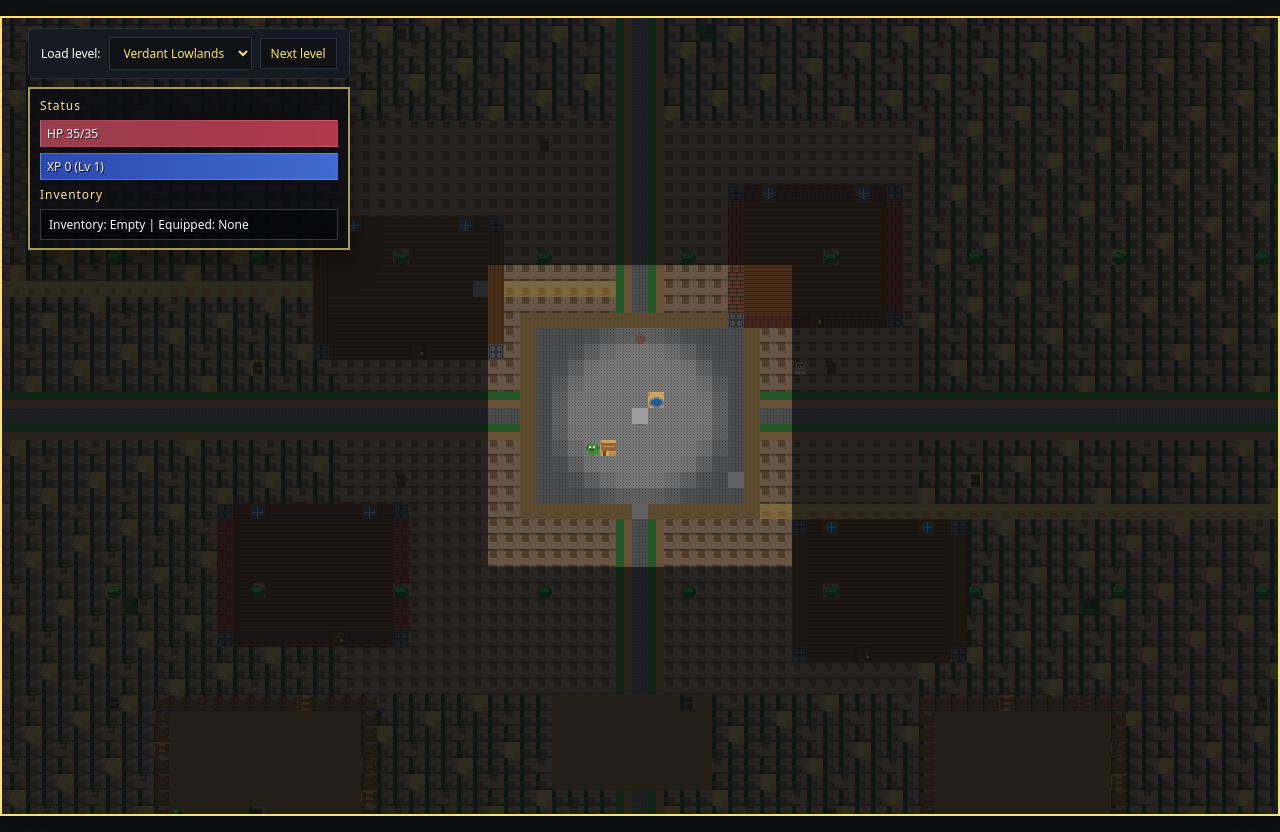
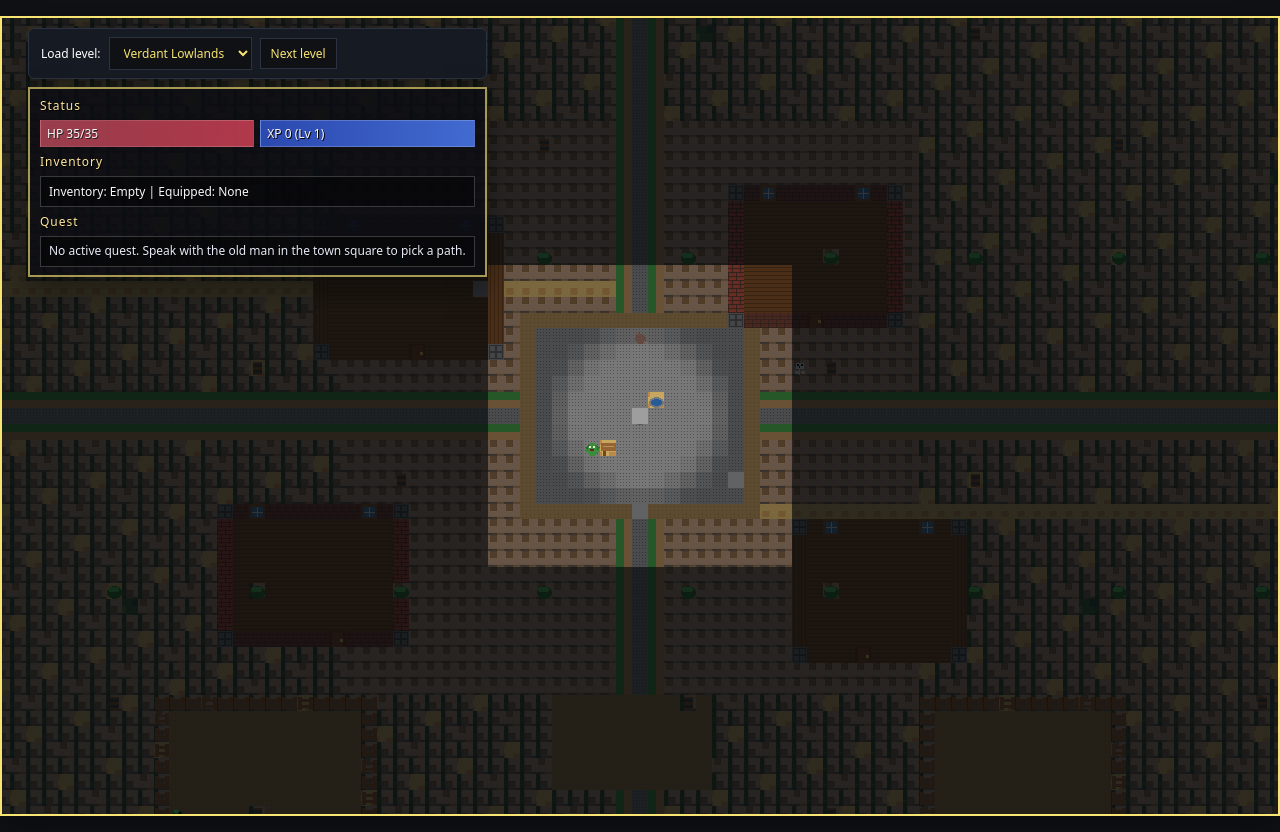
Before and after one commit to rhicksrad/rpg, a website built with Vite: page index.html in a window 1280 px wide. Built offline with nearby package versions, Linux system fonts and the light colour scheme; animation ran at ten frames a second.

Commit message:
Add quest log and conversational quest giver

```diff
--- a/src/gameState.ts
+++ b/src/gameState.ts
@@ -1,11 +1,14 @@
+import { QuestLog } from './quests';
+
 export type GameMode = 'title' | 'playing' | 'paused' | 'dialogue' | 'inventory' | 'gameover';
 
 export type GameState = {
   mode: GameMode;
+  questLog: QuestLog;
 };
 
-export function createGameState(): GameState {
-  return { mode: 'playing' };
+export function createGameState(questLog: QuestLog): GameState {
+  return { mode: 'playing', questLog };
 }
 
 export function togglePause(state: GameState): void {
--- a/src/hud.ts
+++ b/src/hud.ts
@@ -1,10 +1,12 @@
 import { HeroState } from './hero';
 import { ITEM_DEFINITIONS } from './inventory';
+import { QuestLog } from './quests';
 
 export type HudElements = {
   container: HTMLElement;
   bars: { hp: HTMLElement; xp: HTMLElement };
   inventory: HTMLElement;
+  quest: HTMLElement;
 };
 
 export function createHud(): HudElements {
@@ -36,20 +38,30 @@ export function createHud(): HudElements {
   const inventory = document.createElement('div');
   inventory.className = 'hud-inventory';
 
+  const questHeader = document.createElement('div');
+  questHeader.className = 'hud-section-title';
+  questHeader.textContent = 'Quest';
+
+  const quest = document.createElement('div');
+  quest.className = 'hud-quest';
+
   panel.appendChild(statusHeader);
   panel.appendChild(barWrapper);
   panel.appendChild(inventoryHeader);
   panel.appendChild(inventory);
+  panel.appendChild(questHeader);
+  panel.appendChild(quest);
   container.appendChild(panel);
 
   return {
     container,
     bars: { hp: hpBar, xp: xpBar },
-    inventory
+    inventory,
+    quest
   };
 }
 
-export function updateHud(hud: HudElements, hero: HeroState): void {
+export function updateHud(hud: HudElements, hero: HeroState, questLog?: QuestLog): void {
   const health = hero.entity.components.health;
   const hpPercent = health ? Math.max(0, (health.current / health.max) * 100) : 0;
   hud.bars.hp.textContent = `HP ${health?.current ?? 0}/${health?.max ?? 0}`;
@@ -67,4 +79,9 @@ export function updateHud(hud: HudElements, hero: HeroState): void {
     .join(' | ');
 
   hud.inventory.textContent = `Inventory: ${inventoryItems || 'Empty'} | Equipped: ${equipped || 'None'}`;
+
+  const activeQuest = questLog?.active;
+  hud.quest.textContent = activeQuest
+    ? `Active quest: ${activeQuest.title} — ${activeQuest.summary} (Head toward ${activeQuest.location}. Reward: ${activeQuest.rewardHint})`
+    : 'No active quest. Speak with the old man in the town square to pick a path.';
 }
--- a/src/main.ts
+++ b/src/main.ts
@@ -13,7 +13,7 @@ import { createItemEntity, ItemSpawn, pickupNearbyItems } from './items';
 import { createHud, updateHud } from './hud';
 import { queueHeroAttack, updateCombat } from './combat';
 import { createGameState, toggleInventory, togglePause } from './gameState';
-import { QUESTS, createQuestOverlay } from './quests';
+import { QUESTS, createQuestLog, createQuestOverlay } from './quests';
 import { applyDamage } from './stats';
 import { getTileMetadata } from './tiles';
 
@@ -22,10 +22,13 @@ const controls: ControlState = setupControls();
 
 async function start() {
     const assets: Assets = await loadAssets();
-    const gameState = createGameState();
+    const questLog = createQuestLog(QUESTS);
+    const gameState = createGameState(questLog);
     const hud = createHud();
-    const questOverlay = createQuestOverlay(QUESTS, () => {
-      gameState.mode = 'playing';
+    const questOverlay = createQuestOverlay(questLog, {
+      onClose: () => {
+        gameState.mode = 'playing';
+      }
     });
     let currentLevel: LevelData = LEVELS_BY_ID[DEFAULT_LEVEL_ID];
     let layers = resolveLevelLayers(currentLevel);
@@ -119,7 +122,7 @@ async function start() {
       }
 
       if (gameState.mode !== 'playing' && gameState.mode !== 'inventory') {
-        updateHud(hud, hero);
+        updateHud(hud, hero, gameState.questLog);
         return;
       }
 
@@ -143,7 +146,7 @@ async function start() {
       itemEntities = remainingItems;
 
       updateCamera(camera, hero, map);
-      updateHud(hud, hero);
+      updateHud(hud, hero, gameState.questLog);
     }
 
   function applyLevelHazards(deltaMs: number) {
--- a/src/quests.ts
+++ b/src/quests.ts
@@ -5,6 +5,41 @@ export type Quest = {
   location: string;
   rewardHint: string;
 };
+
+export type QuestLog = {
+  available: Quest[];
+  active: Quest | null;
+  completed: Quest[];
+};
+
+export function createQuestLog(quests: Quest[]): QuestLog {
+  return {
+    available: [...quests],
+    active: null,
+    completed: []
+  };
+}
+
+export function acceptQuest(log: QuestLog, questId: string): Quest | null {
+  const quest = log.available.find((q) => q.id === questId) ?? log.completed.find((q) => q.id === questId);
+  if (!quest) return log.active?.id === questId ? log.active : null;
+
+  if (log.active && log.active.id !== questId && !log.completed.find((completedQuest) => completedQuest.id === log.active?.id)) {
+    log.available = [log.active, ...log.available.filter((q) => q.id !== log.active?.id)];
+  }
+
+  log.available = log.available.filter((q) => q.id !== questId);
+  log.active = quest;
+  return quest;
+}
+
+export function completeActiveQuest(log: QuestLog): Quest | null {
+  if (!log.active) return null;
+  const finished = log.active;
+  log.completed = [...log.completed, finished];
+  log.active = null;
+  return finished;
+}
 
 export type QuestDetail = {
   areaName: string;
@@ -196,7 +231,10 @@ export const QUEST_DETAILS: Record<string, QuestDetail> = {
   }
 };
 
-export function createQuestOverlay(quests: Quest[], onClose?: () => void) {
+export function createQuestOverlay(
+  questLog: QuestLog,
+  options?: { onAccept?: (quest: Quest) => void; onClose?: () => void }
+) {
   const container = document.createElement('div');
   container.className = 'quest-overlay hidden';
 
@@ -205,148 +243,150 @@ export function createQuestOverlay(quests: Quest[], onClose?: () => void) {
 
   const heading = document.createElement('div');
   heading.className = 'quest-heading';
-  heading.innerHTML = `<p class="quest-speaker">Old Man</p><p class="quest-line">&ldquo;Thee choose from my quests of three.&rdquo;</p>`;
+  heading.innerHTML = `<p class="quest-speaker">Old Man</p><p class="quest-line">&ldquo;Come closer, traveler.&rdquo;</p>`;
 
-  const explainer = document.createElement('p');
-  explainer.className = 'quest-explainer';
-  explainer.textContent = 'Each path leads into a sub-area that opens like a cave or tunnel. Pick the peril that suits you, traveler.';
+  const dialogue = document.createElement('div');
+  dialogue.className = 'quest-dialogue';
 
-  const questList = document.createElement('div');
-  questList.className = 'quest-list';
+  const optionsList = document.createElement('div');
+  optionsList.className = 'quest-options';
 
-  quests.forEach((quest) => {
-    const card = document.createElement('article');
-    card.className = 'quest-card';
+  const setDialogue = (lines: string[]) => {
+    dialogue.innerHTML = '';
+    lines.forEach((line) => {
+      const p = document.createElement('p');
+      p.textContent = line;
+      dialogue.appendChild(p);
+    });
+  };
 
-    const title = document.createElement('h3');
-    title.textContent = quest.title;
+  const addOption = (label: string, handler: () => void, helper?: string) => {
+    const button = document.createElement('button');
+    button.type = 'button';
+    button.className = 'quest-option';
+    button.innerHTML = helper ? `<strong>${label}</strong><span>${helper}</span>` : label;
+    button.addEventListener('click', handler);
+    optionsList.appendChild(button);
+  };
 
-    const location = document.createElement('p');
-    location.className = 'quest-location';
-    location.textContent = quest.location;
+  const close = () => {
+    container.classList.add('hidden');
+    options?.onClose?.();
+  };
 
-    const summary = document.createElement('p');
-    summary.textContent = quest.summary;
+  const renderQuestReminder = (quest: Quest) => {
+    setDialogue([
+      'The old man strokes his beard thoughtfully.',
+      `"You're already walking the path of ${quest.title}.", he says.`,
+      quest.summary,
+      `Head toward ${quest.location} and remember: ${quest.rewardHint}`
+    ]);
 
-    const reward = document.createElement('p');
-    reward.className = 'quest-reward';
-    reward.textContent = quest.rewardHint;
+    optionsList.innerHTML = '';
+    addOption('I will return soon.', close);
+    addOption('What other work do you have?', renderGreeting);
+  };
 
+  const renderAccepted = (quest: Quest) => {
+    setDialogue([
+      `"Good. I'll mark the ${quest.location.toLowerCase()} on your map," the old man nods.`,
+      `"Return with news of ${quest.title}. The village is counting on you."`
+    ]);
+    optionsList.innerHTML = '';
+    addOption('I will get moving.', close);
+    addOption('Anything else before I go?', renderGreeting);
+  };
+
+  const renderQuestConversation = (quest: Quest) => {
     const detail = QUEST_DETAILS[quest.id];
+    const hook = detail?.areas[0]?.description ?? quest.summary;
+    const danger = detail?.systems[0] ?? 'Expect trouble in the depths.';
 
-    card.appendChild(title);
-    card.appendChild(location);
-    card.appendChild(summary);
-    card.appendChild(reward);
+    setDialogue([
+      `The old man leans in. "There is a way into ${quest.title}.", he whispers.`,
+      hook,
+      `The hazards? ${danger}`,
+      `Return with what you can; ${quest.rewardHint}`
+    ]);
 
-    if (detail) {
-      const areaName = document.createElement('p');
-      areaName.className = 'quest-area-name';
-      areaName.textContent = detail.areaName;
+    optionsList.innerHTML = '';
 
-      const areaList = document.createElement('ul');
-      areaList.className = 'quest-bullets';
-      detail.areas.forEach((area) => {
-        const li = document.createElement('li');
-        li.innerHTML = `<strong>${area.name}:</strong> ${area.description}`;
-        areaList.appendChild(li);
+    if (questLog.active?.id === quest.id) {
+      addOption('I remember—let me get back to it.', close);
+    } else {
+      addOption('I will take this on.', () => {
+        const accepted = acceptQuest(questLog, quest.id);
+        if (accepted) {
+          options?.onAccept?.(accepted);
+        }
+        renderAccepted(quest);
       });
+    }
 
-      const systemList = document.createElement('ul');
-      systemList.className = 'quest-bullets';
-      detail.systems.forEach((system) => {
-        const li = document.createElement('li');
-        li.textContent = system;
-        systemList.appendChild(li);
+    addOption('Tell me about something else.', renderGreeting);
+  };
+
+  function renderCompletedLog() {
+    setDialogue([
+      'The old man smiles faintly.',
+      '"You have already helped with these matters," he says, tapping his staff on the ground.'
+    ]);
+
+    optionsList.innerHTML = '';
+    questLog.completed.forEach((quest) => {
+      addOption(quest.title, () => {
+        setDialogue([
+          `"${quest.title}" is behind us now, thanks to you.`,
+          `I still recall the trek ${quest.location.toLowerCase()}.`
+        ]);
+        optionsList.innerHTML = '';
+        addOption('Anything else?', renderGreeting);
       });
+    });
 
-      const enemies = document.createElement('ul');
-      enemies.className = 'quest-bullets';
-      detail.enemies.forEach((enemy) => {
-        const li = document.createElement('li');
-        const drops = enemy.drops?.length ? ` Drops: ${enemy.drops.join(', ')}.` : '';
-        li.innerHTML = `<strong>${enemy.name}:</strong> ${enemy.behavior}${drops}`;
-        enemies.appendChild(li);
-      });
+    addOption('Back to business.', renderGreeting);
+  }
 
-      const boss = document.createElement('div');
-      boss.className = 'quest-boss';
-      boss.innerHTML = `<p class="quest-boss-name">${detail.boss.name}, ${detail.boss.title}</p>`;
-      const bossMechanics = document.createElement('ul');
-      bossMechanics.className = 'quest-bullets';
-      detail.boss.mechanics.forEach((mech) => {
-        const li = document.createElement('li');
-        li.textContent = mech;
-        bossMechanics.appendChild(li);
-      });
-      const bossReward = document.createElement('p');
-      bossReward.className = 'quest-reward';
-      bossReward.textContent = `Reward: ${detail.boss.reward}`;
-      boss.append(bossMechanics, bossReward);
+  function renderGreeting() {
+    const openingLine =
+      questLog.active && questLog.active.id
+        ? '"Back again? The path you chose still awaits," the old man notes.'
+        : '"Looking for work? The wilds groan with trouble," the old man offers.';
 
-      const items = document.createElement('p');
-      items.className = 'quest-detail-line';
-      items.textContent = `Key items: ${detail.items.join(', ')}.`;
+    setDialogue([
+      openingLine,
+      '"Ask, and I will point you toward a path."'
+    ]);
 
-      const bonuses = document.createElement('ul');
-      bonuses.className = 'quest-bullets';
-      detail.bonuses.forEach((bonus) => {
-        const li = document.createElement('li');
-        li.textContent = bonus;
-        bonuses.appendChild(li);
-      });
+    optionsList.innerHTML = '';
 
-      const section = document.createElement('div');
-      section.className = 'quest-detail';
+    if (questLog.active) {
+      addOption(`Remind me about ${questLog.active.title}.`, () => renderQuestReminder(questLog.active as Quest));
+    }
 
-      const areaHeader = document.createElement('p');
-      areaHeader.className = 'quest-detail-heading';
-      areaHeader.textContent = 'Areas';
-      const systemHeader = document.createElement('p');
-      systemHeader.className = 'quest-detail-heading';
-      systemHeader.textContent = 'Systems & hazards';
-      const enemyHeader = document.createElement('p');
-      enemyHeader.className = 'quest-detail-heading';
-      enemyHeader.textContent = 'Enemies';
-      const bossHeader = document.createElement('p');
-      bossHeader.className = 'quest-detail-heading';
-      bossHeader.textContent = 'Boss';
-      const bonusHeader = document.createElement('p');
-      bonusHeader.className = 'quest-detail-heading';
-      bonusHeader.textContent = 'Bonuses';
+    questLog.available.forEach((quest) => {
+      addOption(`Ask about ${quest.title}`, () => renderQuestConversation(quest), quest.location);
+    });
 
-      section.append(areaName, areaHeader, areaList, systemHeader, systemList, enemyHeader, enemies, bossHeader, boss, items, bonusHeader, bonuses);
-      card.appendChild(section);
+    if (questLog.completed.length) {
+      addOption('How have my efforts helped?', renderCompletedLog);
     }
-    questList.appendChild(card);
-  });
 
-  const footer = document.createElement('div');
-  footer.className = 'quest-footer';
-
-  const closeButton = document.createElement('button');
-  closeButton.type = 'button';
-  closeButton.textContent = 'Return to the square';
-  closeButton.addEventListener('click', () => {
-    container.classList.add('hidden');
-    onClose?.();
-  });
-
-  footer.appendChild(closeButton);
+    addOption('I need to go.', close);
+  }
 
   panel.appendChild(heading);
-  panel.appendChild(explainer);
-  panel.appendChild(questList);
-  panel.appendChild(footer);
+  panel.appendChild(dialogue);
+  panel.appendChild(optionsList);
 
   container.appendChild(panel);
 
   return {
     container,
-    open: () => container.classList.remove('hidden'),
-    close: () => {
-      container.classList.add('hidden');
-      onClose?.();
-    }
+    open: () => {
+      renderGreeting();
+      container.classList.remove('hidden');
+    },
+    close
   };
 }
--- a/src/style.css
+++ b/src/style.css
@@ -154,6 +154,15 @@ canvas {
   padding: 6px 8px;
 }
 
+.hud-quest {
+  background: rgba(0, 0, 0, 0.45);
+  border: 1px solid rgba(255, 255, 255, 0.2);
+  padding: 6px 8px;
+  font-size: 12px;
+  color: #e7ebf7;
+  line-height: 1.4;
+}
+
 .quest-overlay {
   position: absolute;
   inset: 0;
@@ -198,6 +207,56 @@ canvas {
 .quest-explainer {
   font-size: 12px;
   color: #cfd3e0;
+}
+
+.quest-dialogue {
+  background: rgba(255, 255, 255, 0.04);
+  border: 1px solid rgba(248, 228, 115, 0.25);
+  padding: 10px;
+  min-height: 130px;
+  display: grid;
+  gap: 6px;
+  font-size: 12px;
+  color: #f5f0dc;
+}
+
+.quest-dialogue p {
+  margin: 0;
+}
+
+.quest-options {
+  display: flex;
+  flex-direction: column;
+  gap: 8px;
+}
+
+.quest-option {
+  text-align: left;
+  background: rgba(255, 255, 255, 0.06);
+  border: 1px solid rgba(248, 228, 115, 0.35);
+  color: #fdf8e6;
+  padding: 10px;
+  cursor: pointer;
+  display: flex;
+  flex-direction: column;
+  gap: 4px;
+  font-family: inherit;
+  transition: background 120ms ease, transform 80ms ease;
+}
+
+.quest-option strong {
+  color: #ffe799;
+  font-size: 13px;
+}
+
+.quest-option span {
+  color: #cfd3e0;
+  font-size: 11px;
+}
+
+.quest-option:hover {
+  background: rgba(248, 228, 115, 0.15);
+  transform: translateY(-1px);
 }
 
 .quest-list {
```
